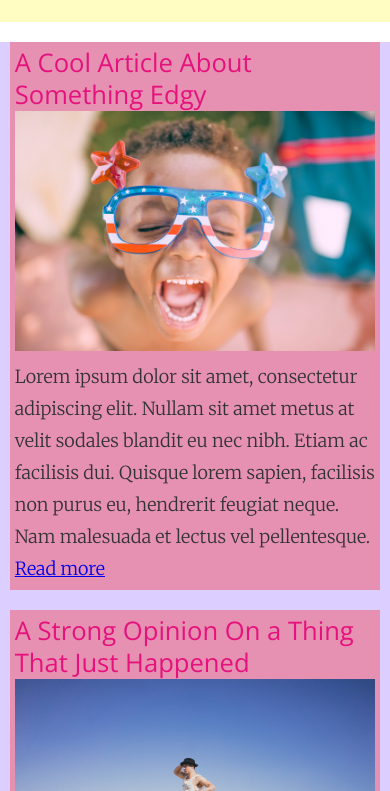
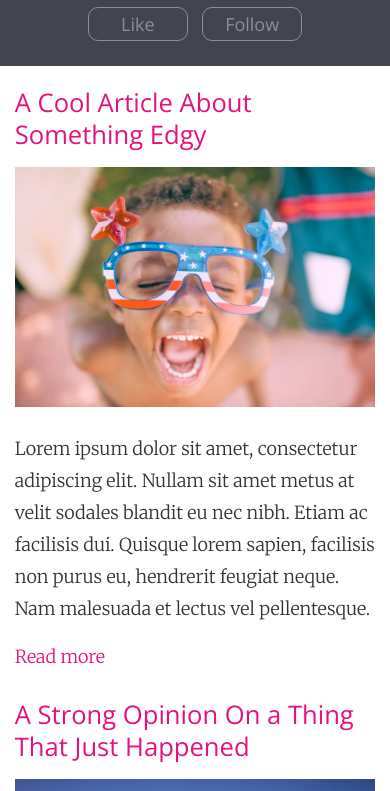
Before and after one commit to molnarde89/blogresponsiv, a plain HTML site: page index.html in a window 390 px wide. Shown: the part 114-905 px from the top of the page. Drawn offline with nearby package versions, Linux system fonts and the light colour scheme.

Commit message:
mobile finish

```diff
--- a/index.html
+++ b/index.html
@@ -13,8 +13,8 @@
   <header class="main-header">
     <h1>CodeBerry Light</h1>
 	<p>A Simple Blog Theme</p>
-	<a href="#">Like</a>
-    <a href="#">Follow</a>
+	<a class="button" href="#">Like</a>
+    <a class="button" href="#">Follow</a>
   </header>
   <main class="primary-content">
     <article class="post">
@@ -35,7 +35,7 @@
 		<p>Lorem ipsum dolor sit amet, consectetur adipiscing elit. Nullam sit amet metus at velit sodales blandit eu nec nibh. Etiam ac facilisis dui. Quisque lorem sapien, facilisis non purus eu, hendrerit feugiat neque. Nam malesuada et lectus vel pellentesque.</p>
 		<a href="#">Read more</a>
 	</article>
-	<a href="#">Load more stories...</a>
+	<a class="load" href="#">Load more stories...</a>
   </main>
 </body>
 </html>
--- a/main.css
+++ b/main.css
@@ -46,6 +46,7 @@
 
 /* ==== HELPER COLORS FOR LAYOUT ==== */
 
+/*
 .main-header {
 	background-color: rgba(255, 248, 53, .3);
 }
@@ -57,6 +58,7 @@
 .post {
 	background-color: rgba(255, 0, 0, .3);
 }
+*/
 
 /* ==== BASE STYLES ==== */
 * {
@@ -91,21 +93,66 @@
   color: #8c8e9b;
 }
 
+a {
+	color: #e5127d;
+	text-decoration: none;
+}
+
+a:hover {
+	color: #b60e63;
+}
+
 /* ==== LAYOUT STYLES ==== */
+h1,h2,h3,h4,h5,h6,hgroup,
+ul,ol,dd,
+p,figure,
+pre,table,fieldset,hr,
+img,
+.main-header, .primary-content {
+    margin-bottom: 1rem;
+}
 
 /* Main Header Styles */
 .main-header {
 	text-align: center;
 	padding: 1.25rem;
+	color: #fff;
+	background-color: #42444e;
 }
 
 /* Article Styles */
 .post {
 	width: 95%;
-	margin: 1.25rem auto;
+	margin: 0 auto 1rem;
 	padding: 0.3125rem;
 }
 
 .picture {
 	width: 100%;
 }
+
+/* ==== COMPONENT STYLES ==== */
+
+.button {
+	display: inline-block;
+	border: 1px solid #8c8e9b;
+	color: #8c8e9b;
+	border-radius: 10px;
+	padding-right: 5px;
+	padding-left: 5px;
+	margin: 5px;
+	width: 100px;
+	font-family: 'Open Sans', sans-serif;
+}
+
+.button:hover {
+	border: 1px solid #b60e63;
+}
+
+.load {
+	display: block;
+	text-align: center;
+	padding: 0.625rem;
+	font-size: 1.25rem;
+	color: #8c8e9b;
+}
```
